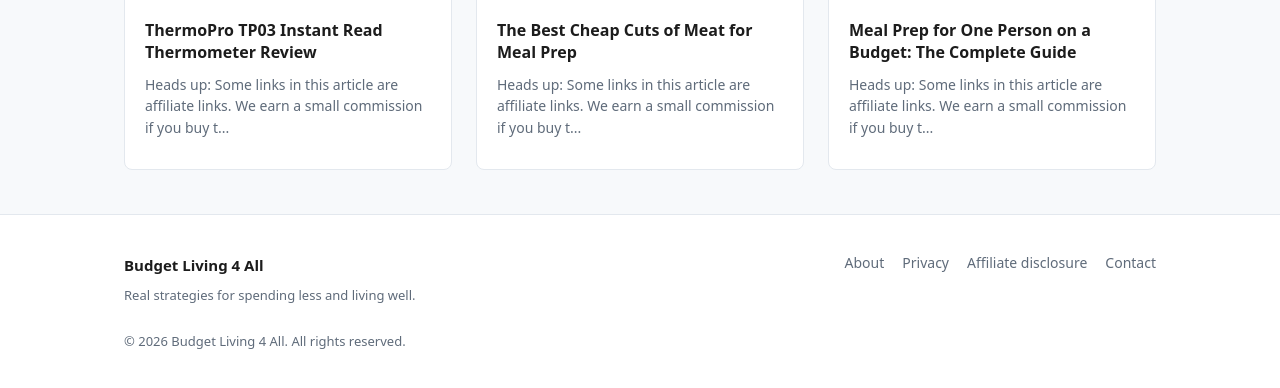
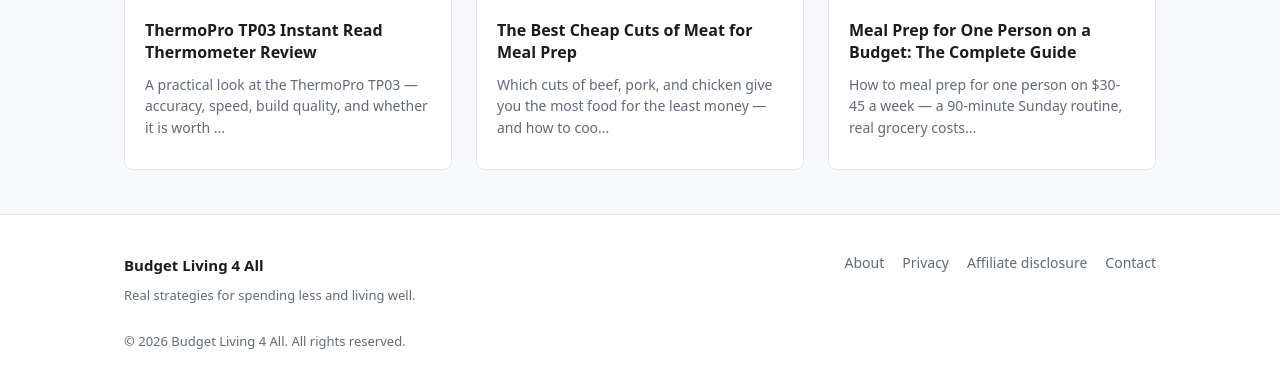
Before and after one commit to budgetliving4all/budgetliving4all, a Jekyll site: the page built from _posts/2025-06-22-pyrex-simply-store-review.md, in a window 1280 px wide and 900 px high, scrolled down 3322 px, cut to the strip 512-900 px from the top of the window. Built offline with Jekyll 4.4.1, drawn with Linux system fonts in a browser that asks for light colours; some of the changed text lies outside the part shown.

Commit message:
Add files via upload

```diff
--- a/_config.yml
+++ b/_config.yml
@@ -13,6 +13,7 @@ author:
 markdown: kramdown
 highlighter: rouge
 permalink: /:categories/:title/
+excerpt_separator: "<!--more-->"
 
 plugins:
   - jekyll-feed
--- a/_posts/2025-06-15-meal-prep-one-person-budget.md
+++ b/_posts/2025-06-15-meal-prep-one-person-budget.md
@@ -14,6 +14,7 @@ image_credit_url: "https://unsplash.com/photos/six-full-clear-glass-jars-on-whit
 read_time: 8
 author: Budget Living 4 All
 quick_answer: "Pick one protein, one grain, and two vegetables. Cook everything on Sunday in about 90 minutes, then portion into containers. A week of lunches and dinners for one person runs $25-45 depending on your protein choices."
+excerpt: "How to meal prep for one person on $30-45 a week — a 90-minute Sunday routine, real grocery costs, and food safety guidance from USDA sources."
 affiliate_disclaimer: true
 sources:
   - name: "FoodSafety.gov - Safe Minimum Internal Temperatures"
--- a/_posts/2025-06-22-best-cheap-cuts-meat-meal-prep.md
+++ b/_posts/2025-06-22-best-cheap-cuts-meat-meal-prep.md
@@ -14,6 +14,7 @@ image_credit_url: "https://unsplash.com/photos/raw-chicken-pieces-with-vegetable
 read_time: 9
 author: Budget Living 4 All
 quick_answer: "Bone-in chicken thighs, chicken drumsticks, pork shoulder, chuck roast, and ground beef are consistently the cheapest cuts that work well for meal prep. All freeze well, reheat well, and are widely available."
+excerpt: "Which cuts of beef, pork, and chicken give you the most food for the least money — and how to cook them so they actually turn out well."
 affiliate_disclaimer: true
 sources:
   - name: "USDA ERS - Food Price Outlook: Summary Findings"
--- a/_posts/2025-06-22-pyrex-simply-store-review.md
+++ b/_posts/2025-06-22-pyrex-simply-store-review.md
@@ -7,13 +7,14 @@ date: 2025-06-22 10:00:00 +0000
 last_modified_at: 2025-06-22 10:00:00 +0000
 categories: [reviews]
 tags: [meal prep, containers, glass, kitchen gear, review]
-image: "https://images.unsplash.com/photo-1584568694244-14fbdf83bd30?w=1200&auto=format&fit=crop&q=80"
-image_alt: "Glass food storage containers with colorful lids stacked on a kitchen shelf"
-image_credit: "Photo by Ella Olsson on Unsplash"
-image_credit_url: "https://unsplash.com/photos/clear-glass-jar-on-white-surface-P4jRJYN33wE"
+image: "https://images.unsplash.com/photo-1621318551436-68573392fd5c?w=1200&auto=format&fit=crop&q=80"
+image_alt: "Assorted dry goods stored in clear glass jars on a shelf"
+image_credit: "Photo by Jas Min on Unsplash"
+image_credit_url: "https://unsplash.com/photos/assorted-spices-in-clear-glass-jars-Zjyx5CYVcho"
 read_time: 6
 author: Budget Living 4 All
-quick_answer: "The Pyrex Simply Store 18-piece set is a solid choice for meal prep. The glass holds up well over time and does not stain or absorb smells. The lids are the weak point — they are not liquid-tight and crack faster than the glass if run through the dishwasher repeatedly."
+quick_answer: "The Pyrex Simply Store 18-piece set is a solid choice for meal prep. The glass holds up well over time and does not stain or absorb smells. The lids are the weak point — they are not liquid-tight and crack faster if run through the dishwasher repeatedly."
+excerpt: "A practical look at the Pyrex Simply Store 18-piece set — what works, what does not, and whether it is the right choice for meal prep."
 affiliate_disclaimer: true
 ---
 
--- a/_posts/2025-06-22-thermopro-tp03-review.md
+++ b/_posts/2025-06-22-thermopro-tp03-review.md
@@ -7,13 +7,14 @@ date: 2025-06-22 11:00:00 +0000
 last_modified_at: 2025-06-22 11:00:00 +0000
 categories: [reviews]
 tags: [thermometer, kitchen gear, food safety, review]
-image: "https://images.unsplash.com/photo-1585515320310-259814833e62?w=1200&auto=format&fit=crop&q=80"
-image_alt: "Close up of a digital meat thermometer probe inserted into cooked chicken"
-image_credit: "Photo by Conscious Design on Unsplash"
-image_credit_url: "https://unsplash.com/photos/silver-and-black-pen-on-white-surface-p0MLo1Ujg7M"
+image: "https://images.unsplash.com/photo-1641906509242-8620e2b13d38?w=1200&auto=format&fit=crop&q=80"
+image_alt: "Close up of a thermometer dial on a red electric kettle"
+image_credit: "Photo by Daniela Paola Alchapar on Unsplash"
+image_credit_url: "https://unsplash.com/photos/a-close-up-of-a-thermometer-on-a-red-object-6YpI5Hf5siI"
 read_time: 5
 author: Budget Living 4 All
 quick_answer: "The ThermoPro TP03 reads accurately and quickly enough for everyday home cooking. At around $13, it is hard to argue with. The main limitations are a screen that does not rotate and a probe hinge that is stiff. Neither affects whether it reads your chicken correctly."
+excerpt: "A practical look at the ThermoPro TP03 — accuracy, speed, build quality, and whether it is worth $13 for home cooks and meal preppers."
 affiliate_disclaimer: true
 ---
 
```
